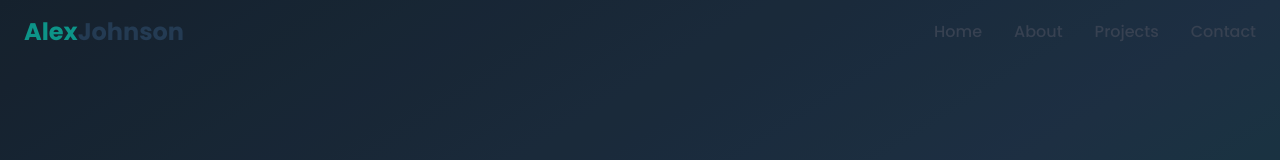
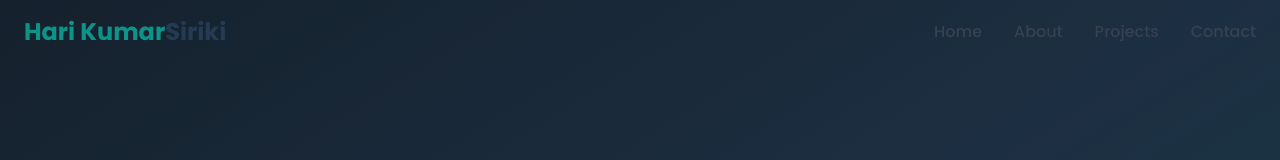
Before and after one commit to HariKumarSiriki/portfolio, a React (Vite) app: page / in a window 1280 px wide. Shown: the top 160 px of the page. Built offline with nearby package versions, Linux system fonts and the light colour scheme.

Commit message:
Update Header.tsx

```diff
--- a/src/components/Header.tsx
+++ b/src/components/Header.tsx
@@ -29,7 +29,7 @@ const Header = () => {
       <nav className="container mx-auto px-6 py-4">
         <div className="flex items-center justify-between">
           <div className="text-2xl font-bold text-navy-800">
-            <span className="text-teal-600">Alex</span>Johnson
+            <span className="text-teal-600">Hari Kumar</span>Siriki
           </div>
 
           {/* Desktop Navigation */}
```
